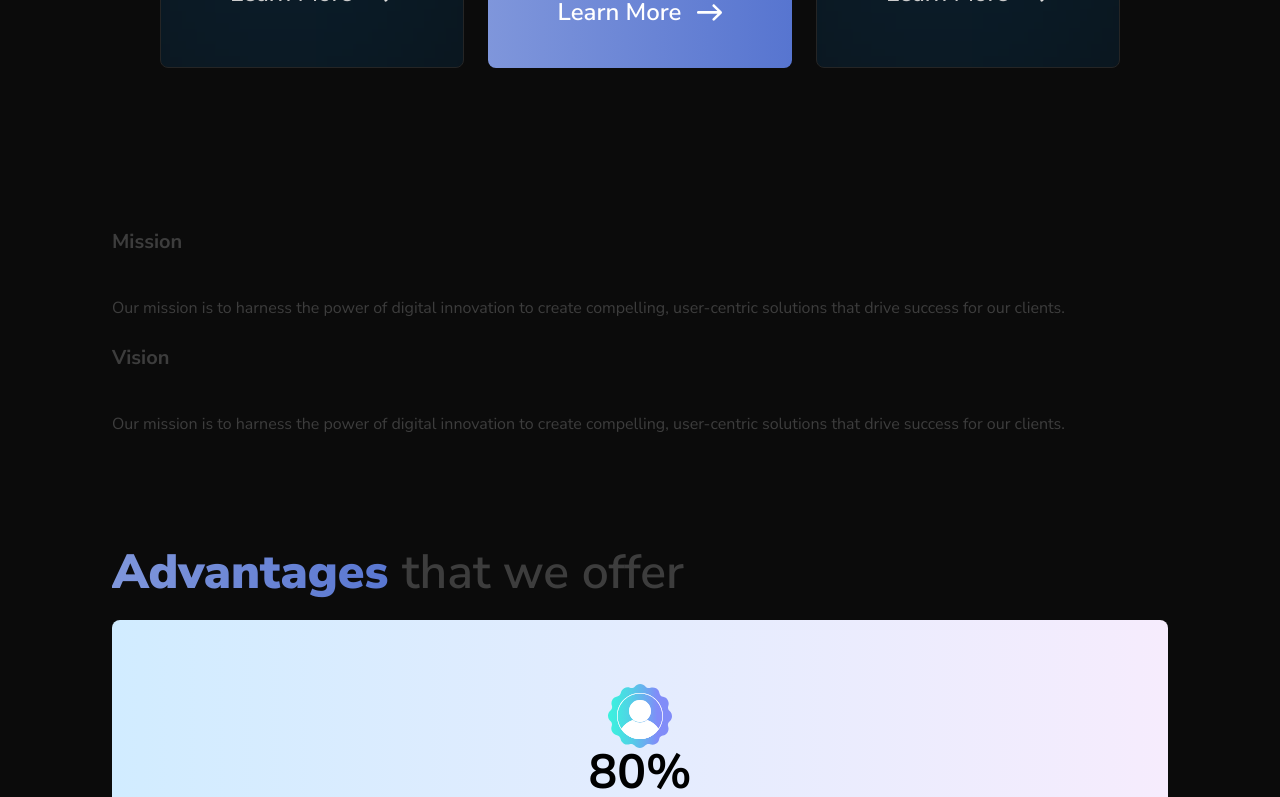
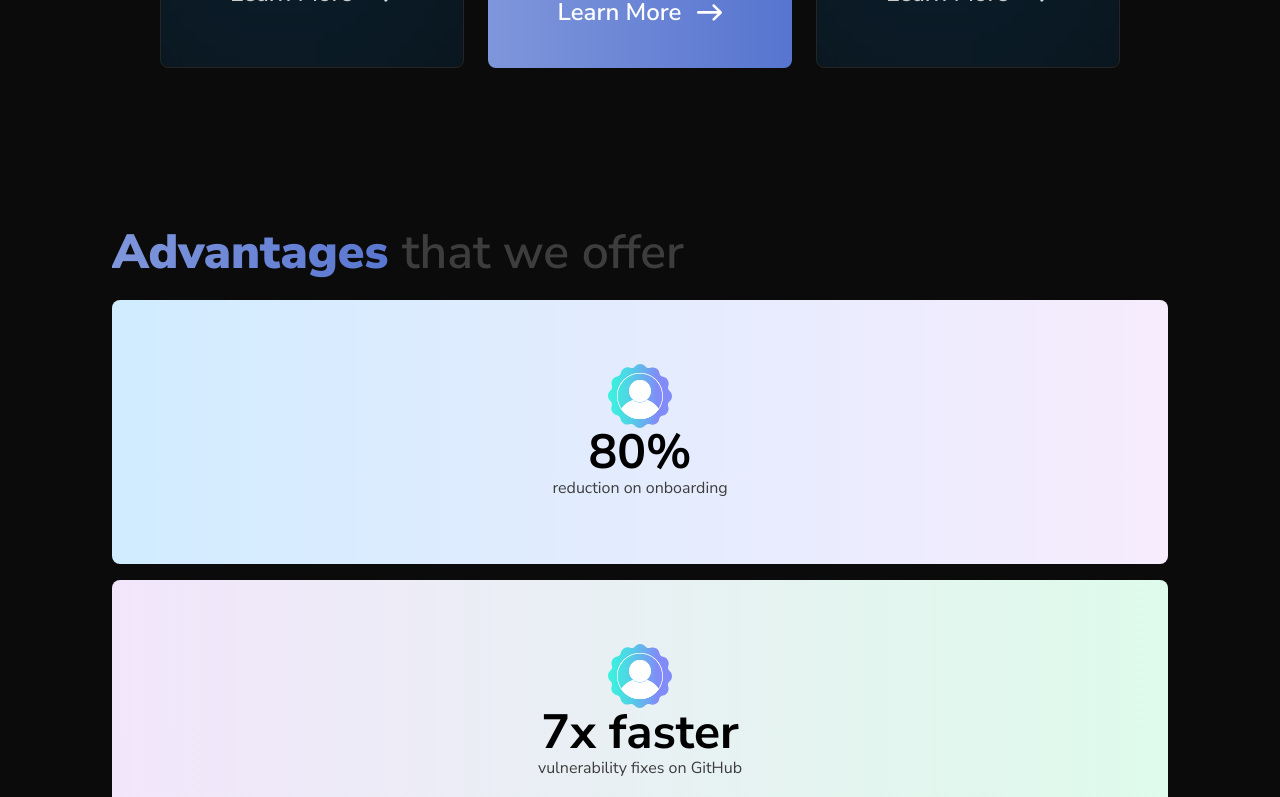
Before and after one commit to zrvnarmarin/BitLyte-Studios-Website, a Next.js app: page /about-us in a window 1280 px wide. Shown: the part 2574-3371 px from the top of the page. Built offline with nearby package versions, Linux system fonts and the light colour scheme.

Commit message:
code cleanup; deleting unsued sections from about us section

```diff
--- a/app/about-us/(about-us-sections)/MeetTheFoundersSection.tsx
+++ b/app/about-us/(about-us-sections)/MeetTheFoundersSection.tsx
@@ -48,7 +48,7 @@ export default function MeetTheFoundersSection() {
             <div className="w-full flex items-center justify-center">
               <button className="w-fit flex gap-4 items-center justify-center text-2xl text-[#ffffff] font-semibold z-20">
                 Learn More
-                <span><RightArrow width={25} height={25} /></span>
+                <RightArrow width={25} height={25} />
               </button>
             </div>
           </div>
--- a/app/about-us/(about-us-sections)/ValuesSection.tsx
+++ /dev/null
@@ -1,24 +0,0 @@
-import React from "react";
-import SectionWrapper from "../../components/SectionWrapper";
-import '../../../public/test.css'
-
-export default function ValuesSection() {
-    return (
-        <SectionWrapper>
-            <h2 className="text-xl text-primary-brown font-bold">
-                Mission
-            </h2>
-            <p className="text-base text-primary-brown font-normal pt-4">
-                Our mission is to harness the power of digital innovation to create compelling, user-centric solutions
-                that drive success for our clients.
-            </p>
-            <h2 className="text-xl text-primary-brown font-bold">
-                Vision
-            </h2>
-            <p className="text-base text-primary-brown font-normal pt-4">
-                Our mission is to harness the power of digital innovation to create compelling, user-centric solutions
-                that drive success for our clients.
-            </p>
-        </SectionWrapper>
-    )
-}
--- a/app/about-us/page.tsx
+++ b/app/about-us/page.tsx
@@ -1,6 +1,5 @@
 import HeroSection from './(about-us-sections)/HeroSection'
 import MeetTheFoundersSection from './(about-us-sections)/MeetTheFoundersSection'
-import ValuesSection from './(about-us-sections)/ValuesSection'
 import AdvantagesSection from './(about-us-sections)/AdvantagesSection'
 import ServicesSection from '../(home-sections)/ServicesSection';
 
@@ -9,7 +8,6 @@ export default function Home() {
     <main className="flex min-h-screen h-full flex-col items-center bg-[#ffffff]">
       <HeroSection />
       <MeetTheFoundersSection />
-      <ValuesSection />
       <AdvantagesSection />
       <ServicesSection />
     </main>
```
